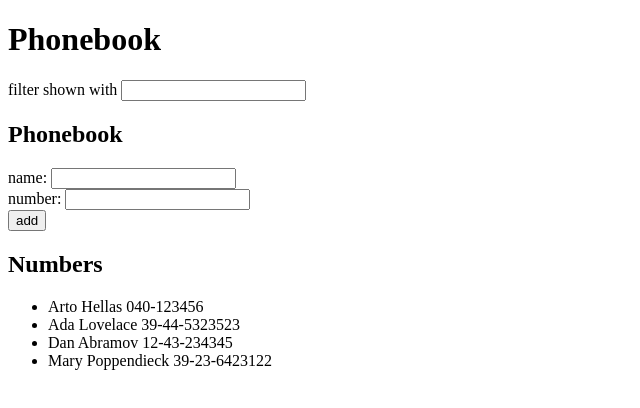
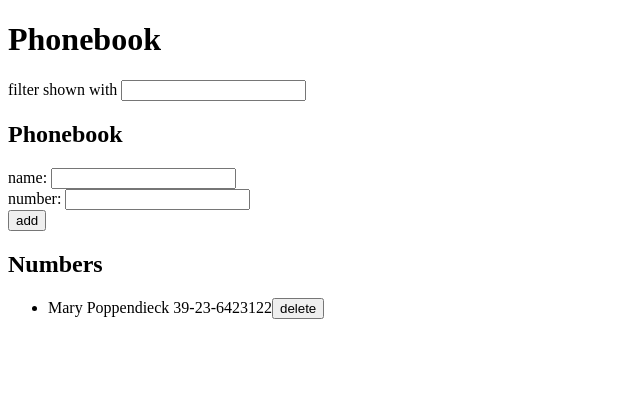
Before and after one commit to rffgrayson/fullstackopen, a React (Vite) app in the folder part2/phonebook/: page / in a window 1280 px wide. Shown: the top 408 px of the page, without its empty margins (0-640 px from the left). Built offline with nearby package versions, Linux system fonts and the light colour scheme; data requests are answered from the project's data file.

Commit message:
feat(2.14): add delete functionality with confirmation dialog

```diff
--- a/part2/phonebook/db.json
+++ b/part2/phonebook/db.json
@@ -1,20 +1,5 @@
 {
-  "persons":[
-    {
-      "name": "Arto Hellas",
-      "number": "040-123456",
-      "id": "1"
-    },
-    {
-      "name": "Ada Lovelace",
-      "number": "39-44-5323523",
-      "id": "2"
-    },
-    {
-      "name": "Dan Abramov",
-      "number": "12-43-234345",
-      "id": "3"
-    },
+  "persons": [
     {
       "name": "Mary Poppendieck",
       "number": "39-23-6423122",
--- a/part2/phonebook/src/App.jsx
+++ b/part2/phonebook/src/App.jsx
@@ -1,5 +1,5 @@
 import { useState, useEffect } from 'react'
-import axios from 'axios'
+import personService from './services/persons'
 
 const Filter = ({ filterPerson, setFilterPerson }) => {
   return (
@@ -36,12 +36,15 @@
   )
 }
 
-const Persons = ({ personsToShow }) => {
+const Persons = ({ personsToShow, deletePerson }) => {
   return (
     <div>
       <ul>
         {personsToShow.map(person =>
-          <li key={person.id}>{person.name} {person.number}</li>
+          <li
+            key={person.id}>{person.name} {person.number}
+            <button onClick={() => deletePerson(person.id, person.name)}>delete</button>
+          </li>
         )}
       </ul>
     </div>
@@ -56,7 +59,6 @@
   const [filterPerson, setFilterPerson] = useState('')
 
   const addName = (event) => {
-
       event.preventDefault()
 
       const returnedValue = persons.find(
@@ -72,22 +74,32 @@
         name: newName,
         number: newNumber,
       }
-      axios
-        .post('http://localhost:3001/persons', nameObject)
-        .then(response => {
-          setPersons(persons.concat(response.data))
+      personService
+        .create(nameObject)
+        .then(returnedPerson => {
+          setPersons(persons.concat(returnedPerson))
           setNewName('')
           setNewNumber('')
-      })
+        })
+  }
+
+  const deletePerson = (id, name) => {
+    if (window.confirm(`Delete ${name}?`)) {
+      personService
+        .remove(id)
+        .then(() => {
+          setPersons(persons.filter(person => person.id !== id))
+        })
+    }
   }
 
   const hook = () => {
-  axios
-    .get('http://localhost:3001/persons')
-    .then(response => {
-      setPersons(response.data)
-    })
-}
+    personService
+      .getAll()
+      .then(initialPersons => {
+        setPersons(initialPersons)
+      })
+  }
 
   useEffect(hook, [])
 
@@ -101,7 +113,7 @@
       <h2>Phonebook</h2>
       <PersonForm addName={addName} newName={newName} setNewName={setNewName} newNumber={newNumber} setNewNumber={setNewNumber} />
       <h2>Numbers</h2>
-      <Persons personsToShow={personsToShow} />
+      <Persons personsToShow={personsToShow} deletePerson={deletePerson} />
     </div>
   )
 }
--- a/part2/phonebook/src/services/person.js
+++ b/part2/phonebook/src/services/persons.js
@@ -11,4 +11,9 @@
   return request.then(response => response.data)
 }
 
-export default { getAll, create }
+const remove = (id) => {
+  const request = axios.delete(`${baseUrl}/${id}`)
+  return request.then(response => response.data)
+}
+
+export default { getAll, create, remove }
```
